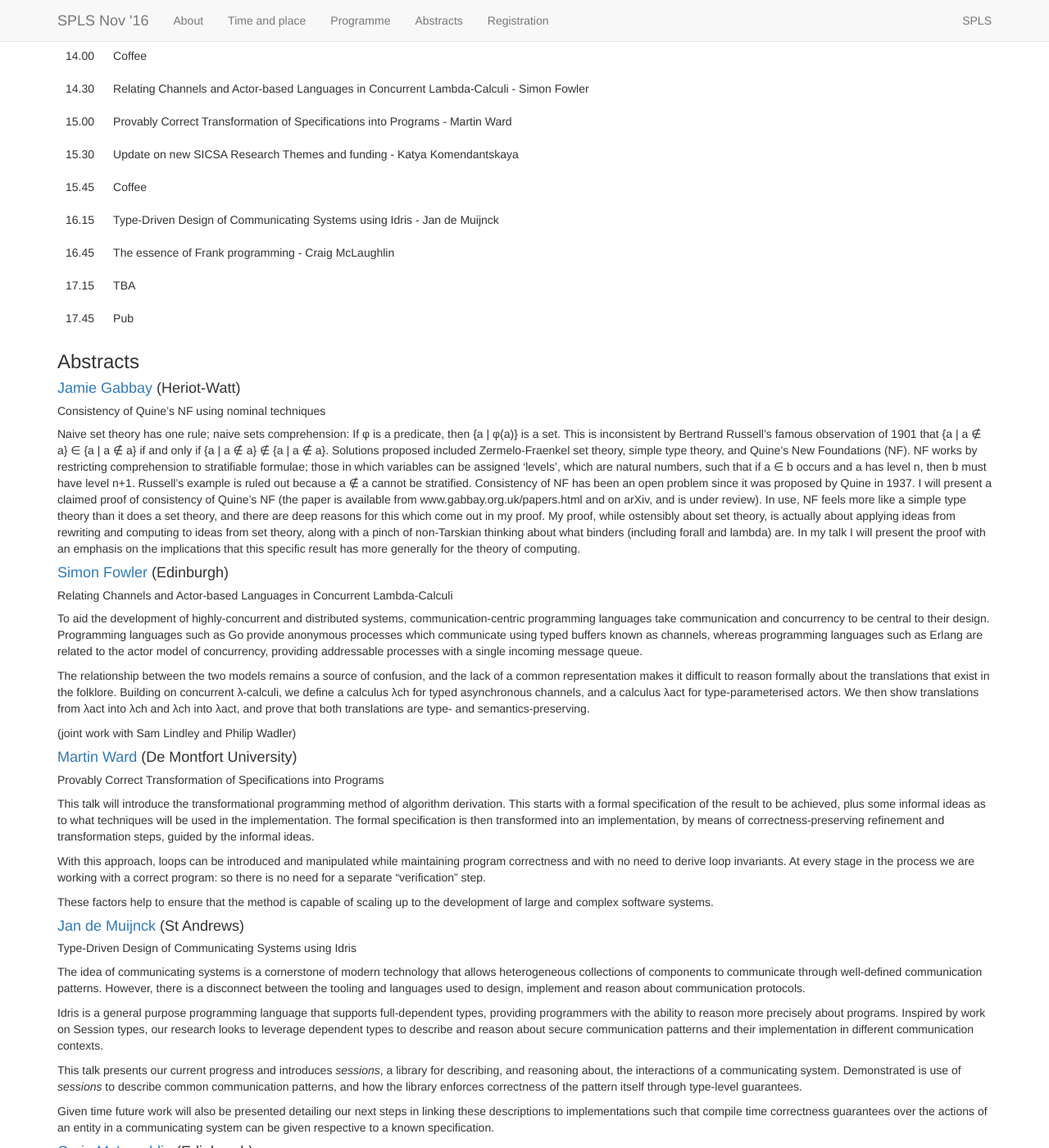
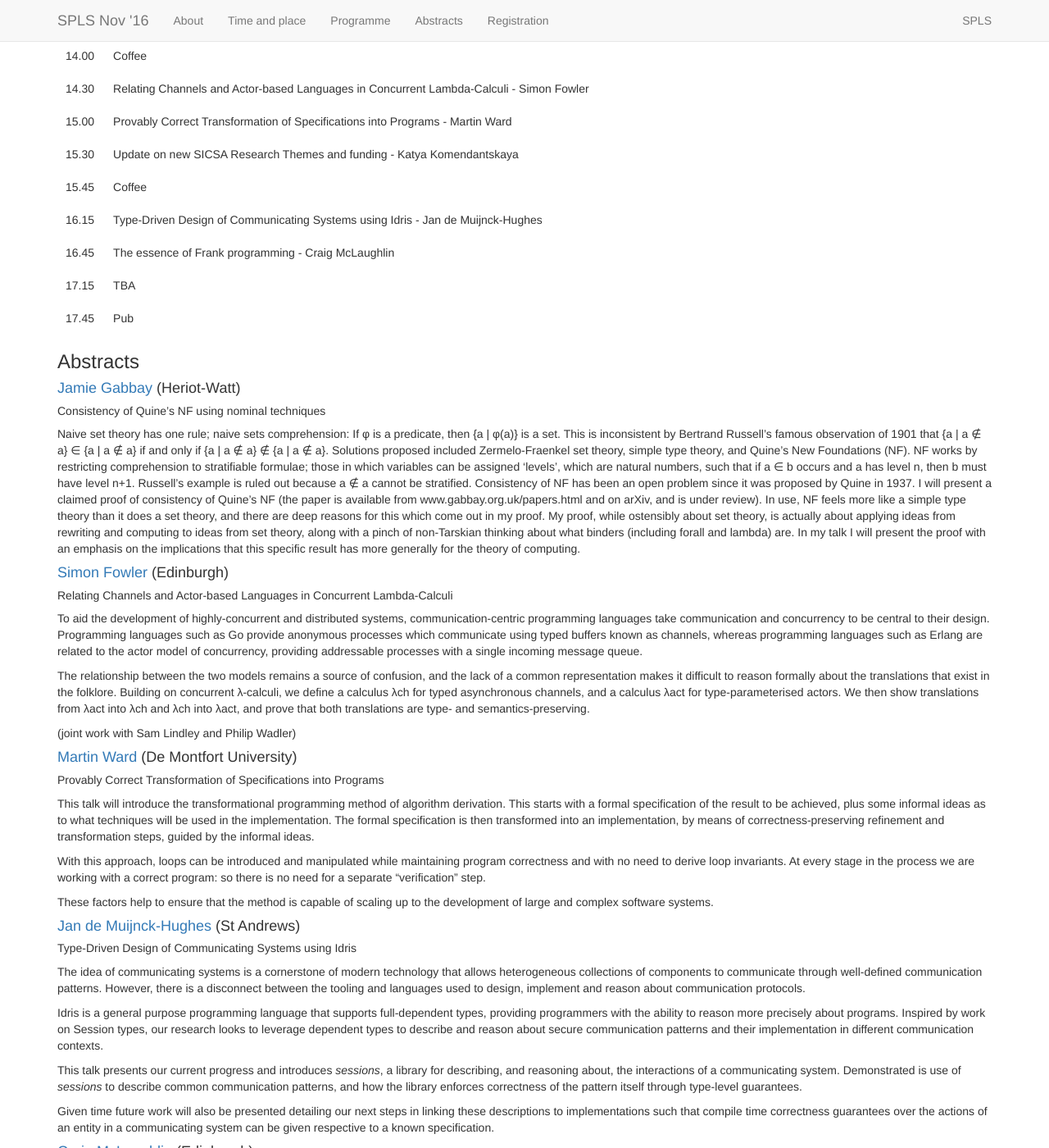
Before and after one commit to msp-strath/spls-16, a Jekyll site: the page built from index.md, in a window 1280 px wide and 1400 px high, scrolled down 501 px. Shown: the whole window at 82% size. Built offline with Jekyll 4.4.1, drawn with Linux system fonts in a browser that asks for light colours; nearby versions of some CDN libraries.

Commit message:
correct Jan de Muijnck-Hughes' name

```diff
--- a/index.md
+++ b/index.md
@@ -31,7 +31,7 @@ via the SPLS Mailing List.
 | 15.00 | Provably Correct Transformation of Specifications into Programs - Martin Ward                 |
 | 15.30 | Update on new SICSA Research Themes and funding - Katya Komendantskaya                        |
 | 15.45 | Coffee                                                                                        |
-| 16.15 | Type-Driven Design of Communicating Systems using Idris - Jan de Muijnck                      |
+| 16.15 | Type-Driven Design of Communicating Systems using Idris - Jan de Muijnck-Hughes               |
 | 16.45 | The essence of Frank programming - Craig McLaughlin                                           |
 | 17.15 | TBA                                                                                           |
 | 17.45 | Pub                                                                                           |
@@ -88,7 +88,7 @@ for a separate "verification" step.
 These factors help to ensure that the method is capable of scaling
 up to the development of large and complex software systems.
 
-#### [Jan de Muijnck](https://jfdm.github.io/) (St Andrews)
+#### [Jan de Muijnck-Hughes](https://jfdm.github.io/) (St Andrews)
 
 ##### Type-Driven Design of Communicating Systems using Idris
 
```
